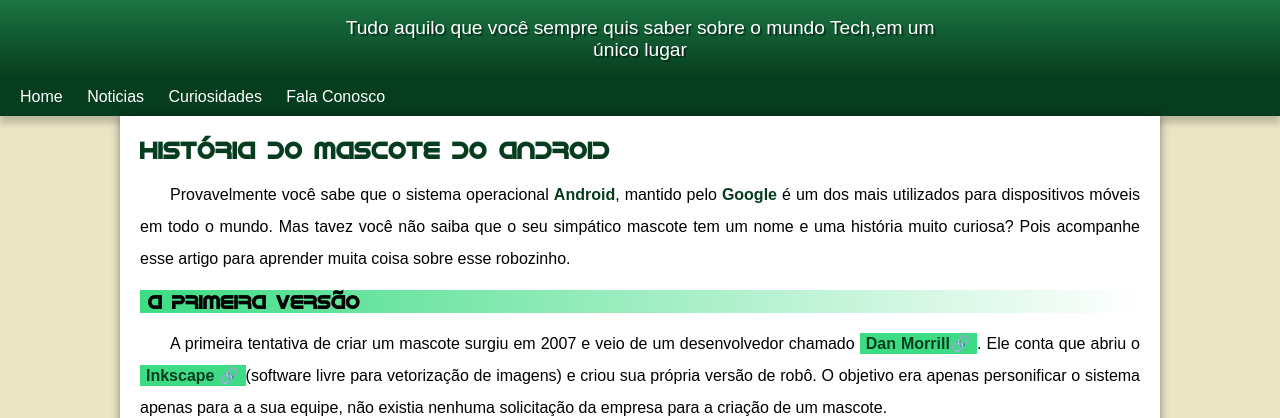
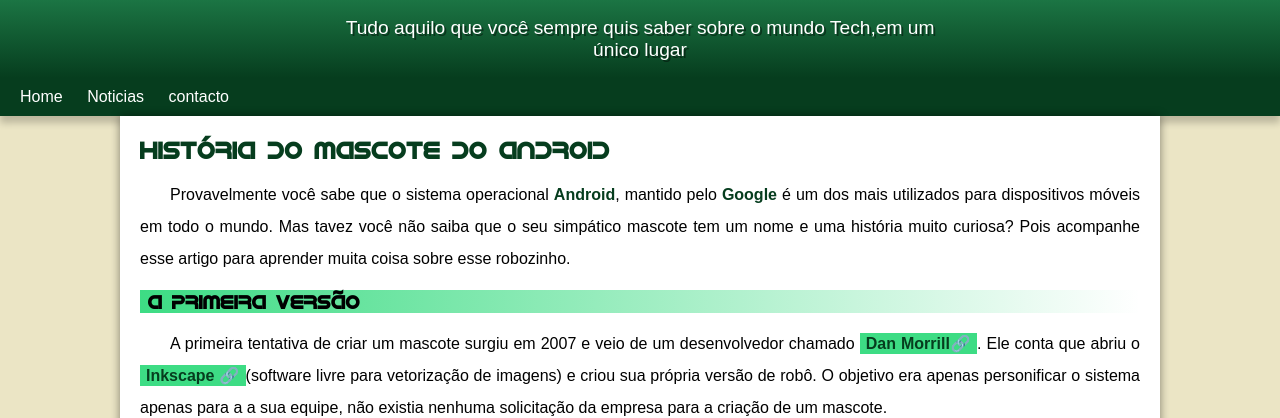
Before and after one commit to alexandrochagasluamba/project1_android, a plain HTML site: page index.html in a window 1280 px wide. Shown: the part 72-490 px from the top of the page. Drawn offline with Linux system fonts and the light colour scheme.

Commit message:
problema resolvido

```diff
--- a/index.html
+++ b/index.html
@@ -15,8 +15,8 @@
     <nav>
         <a href="#">Home</a>
         <a href="#">Noticias</a>
-        <a href="#">Curiosidades</a>
-        <a href="#">Fala Conosco</a>
+
+        <a href="#">contacto</a>
     </nav>
     <main>
         <article>
```
